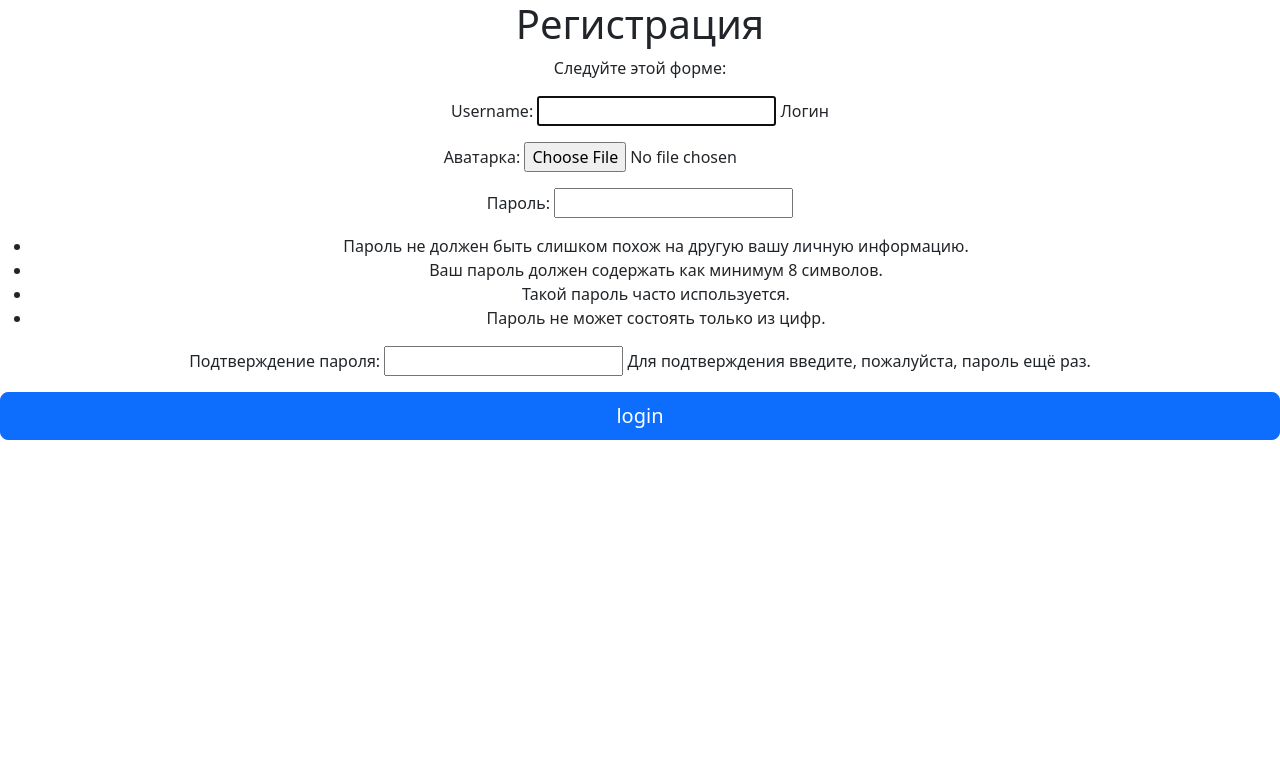
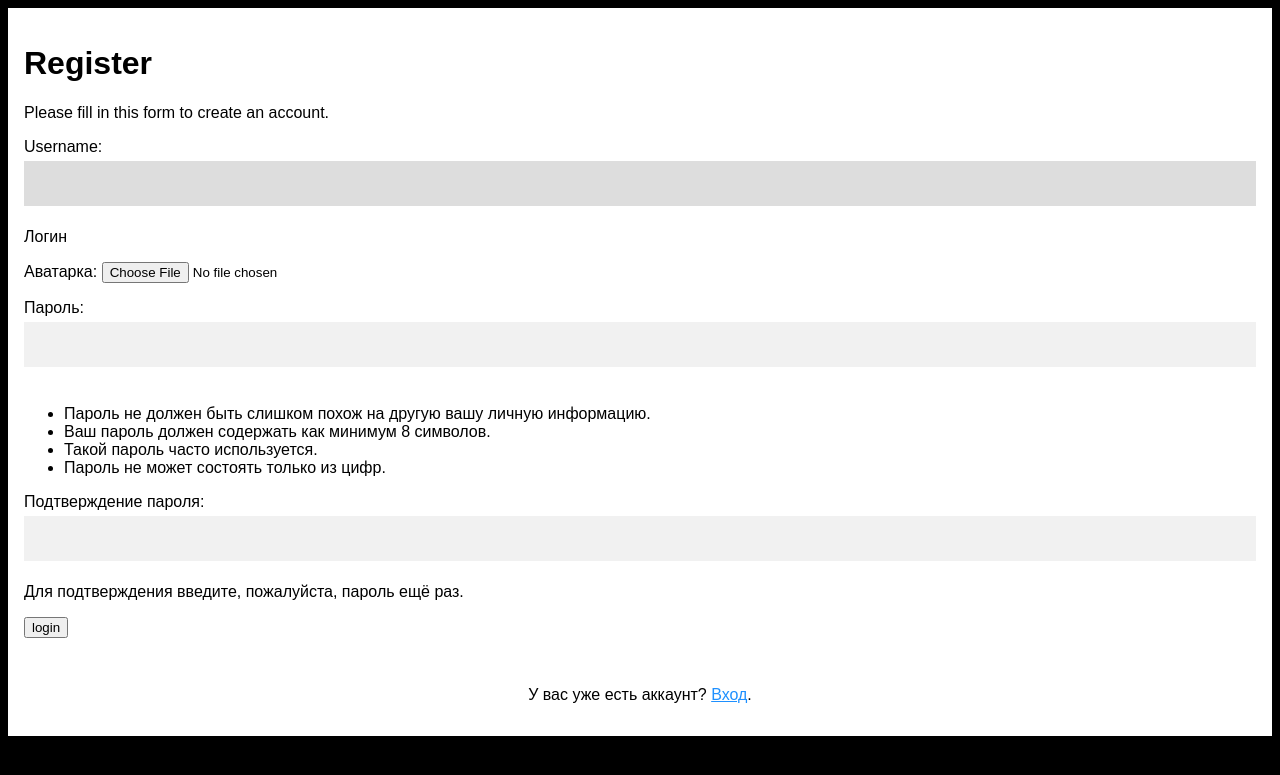
Before and after one commit to KotOcelot3/HelpMe, a Django app: page /users/signup/ in a window 1280 px wide. Shown: the top 775 px of the page. Run offline with Django 3.2, Linux system fonts and the light colour scheme; some libraries are stand-ins or nearby versions.

Commit message:
refactor register html

```diff
--- a/templates/registration/register.html
+++ b/templates/registration/register.html
@@ -1,33 +1,84 @@
-<!doctype html>
-<html lang="en">
-  <head>
-    <meta charset="utf-8">
-    <meta name="viewport" content="width=device-width, initial-scale=1">
-    <meta name="description" content="">
-    <link href="https://cdn.jsdelivr.net/npm/bootstrap@5.0.2/dist/css/bootstrap.min.css" rel="stylesheet"
-          integrity="sha384-EVSTQN3/azprG1Anm3QDgpJLIm9Nao0Yz1ztcQTwFspd3yD65VohhpuuCOmLASjC" crossorigin="anonymous">
-    <title>Login</title>
-    {% load static %}
-    <link rel="stylesheet" href="{% static 'templates/register.css' %}">
-    <link rel="canonical" href="https://getbootstrap.com/docs/5.2/examples/sign-in/">
-    <link href="../assets/dist/css/bootstrap.min.css" rel="stylesheet">
-    <link href="signin.css" rel="stylesheet">
-  </head>
+<!DOCTYPE html>
+<html>
+<head>
+<meta name="viewport" content="width=device-width, initial-scale=1">
+</head>
+<body>
+<style>
+body {
+  font-family: Arial, Helvetica, sans-serif;
+  background-color: black;
+}
 
-  <body class="text-center">
-<main class="form-signin w-100 m-auto">
-<table style="display: flex; justify-content: space-around;">
-    <h1>Регистрация</h1>
-    <p>Следуйте этой форме:</p>
+* {
+  box-sizing: border-box;
+}
+
+/* Add padding to containers */
+.container {
+  padding: 16px;
+  background-color: white;
+}
+
+/* Full-width input fields */
+input[type=text], input[type=password] {
+  width: 100%;
+  padding: 15px;
+  margin: 5px 0 22px 0;
+  display: inline-block;
+  border: none;
+  background: #f1f1f1;
+}
+
+input[type=text]:focus, input[type=password]:focus {
+  background-color: #ddd;
+  outline: none;
+}
+
+/* Overwrite default styles of hr */
+hr {
+  border: 1px solid #f1f1f1;
+  margin-bottom: 25px;
+}
+
+/* Set a style for the submit button */
+.registerbtn {
+  background-color: #04AA6D;
+  color: white;
+  padding: 16px 20px;
+  margin: 8px 0;
+  border: none;
+  cursor: pointer;
+  width: 100%;
+  opacity: 0.9;
+}
+
+.registerbtn:hover {
+  opacity: 1;
+}
+
+/* Add a blue text color to links */
+a {
+  color: dodgerblue;
+}
+
+/* Set a grey background color and center the text of the "sign in" section */
+.signin {
+  text-align: center;
+}
+</style>
+  <div class="container">
+    <h1>Register</h1>
+    <p>Please fill in this form to create an account.</p>
     <form method="post" enctype="multipart/form-data">
         {% csrf_token %}
         {{ form.as_p }}
     <input class="w-100 btn btn-lg btn-primary" type="submit" value="login">
     </form>
-    </table>
-    </main>
+  </div>
+  <div class="container signin">
+    <p>У вас уже есть аккаунт? <a href="{% url 'login' %}">Вход</a>.</p>
+  </div>
 </form>
-</form>
-
-  </body>
+</body>
 </html>
```
